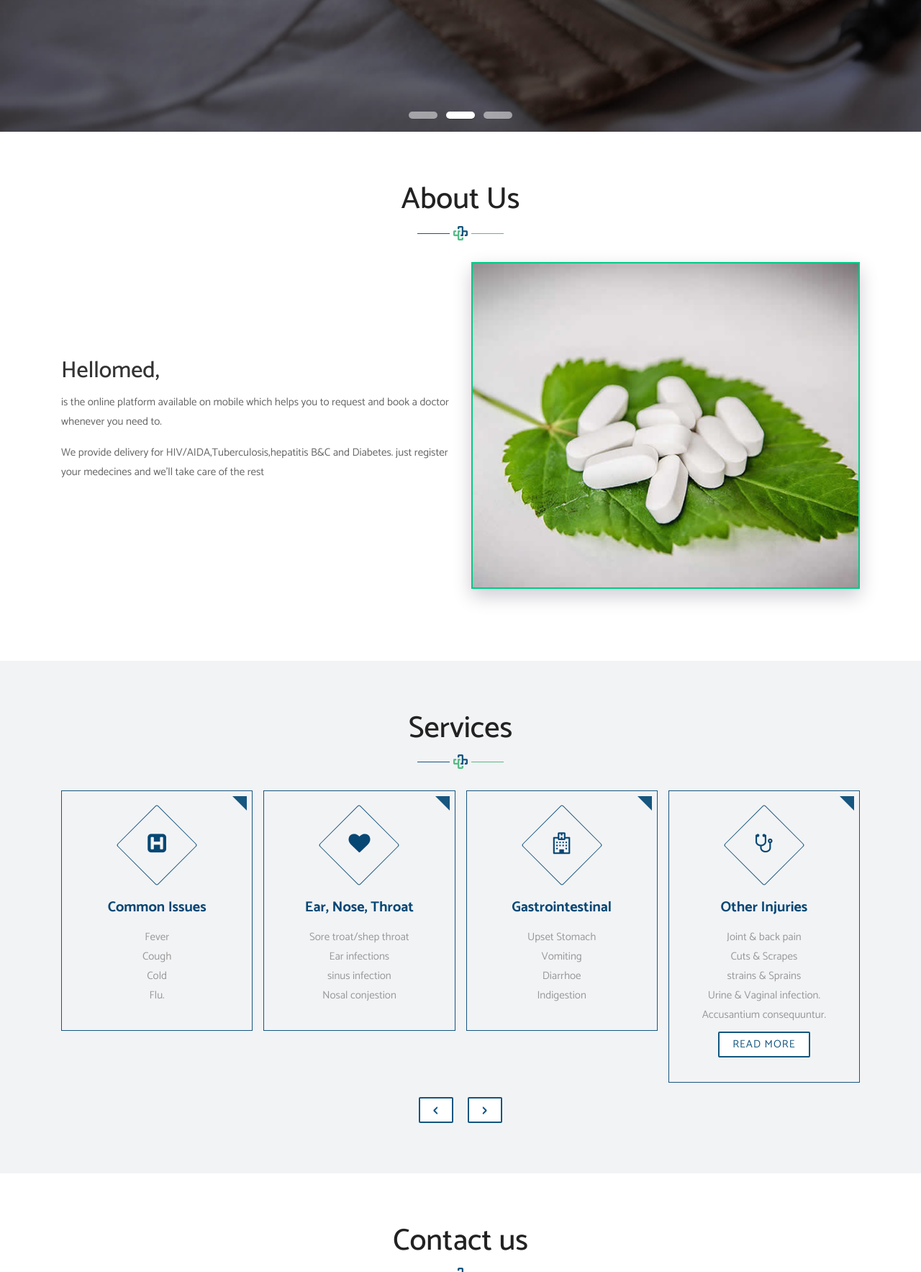
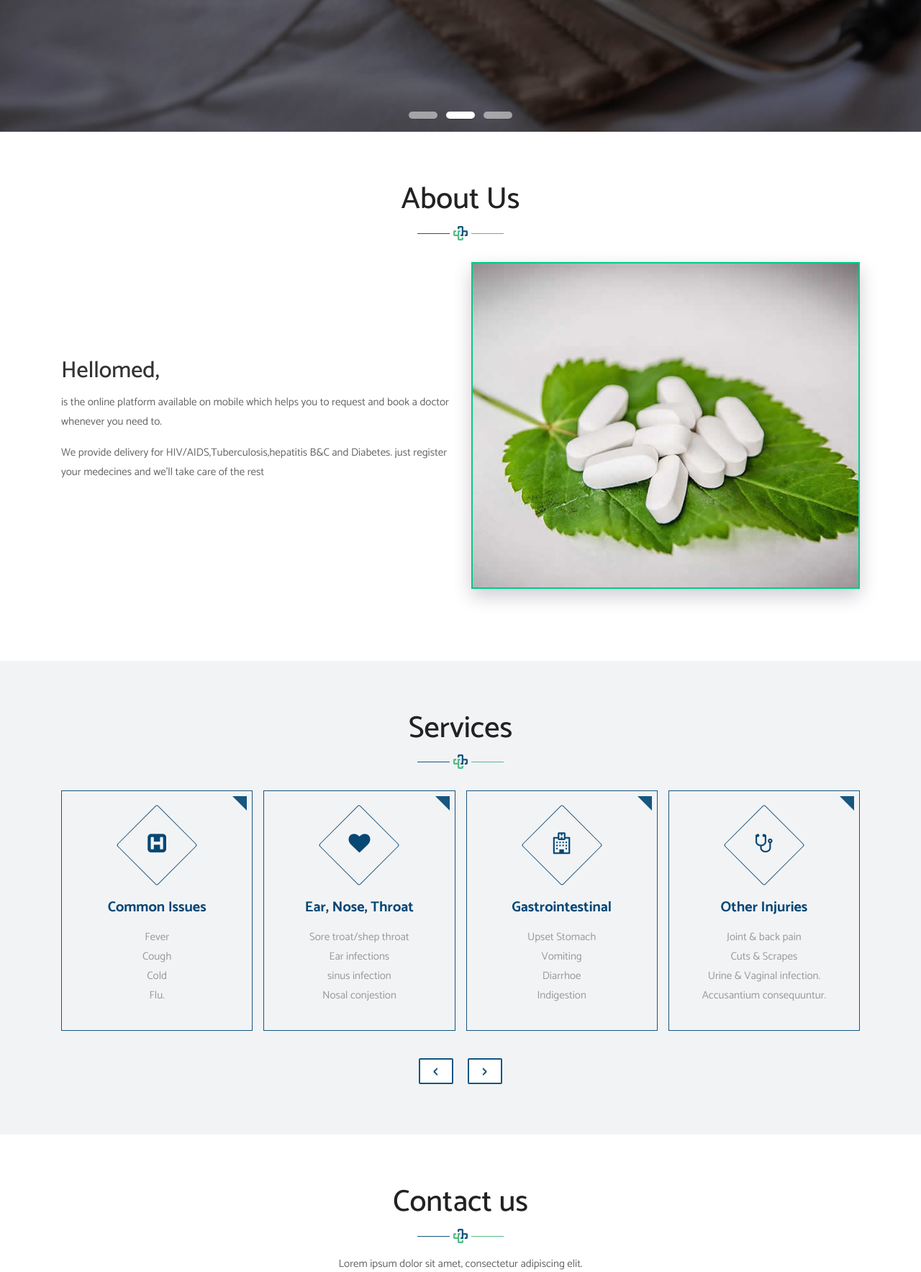
Before and after one commit to juru-juliette/Hellomed, a Django app: page / in a window 1280 px wide. Shown: the part 512-2279 px from the top of the page at 72% size. Run offline with Django 3.2, Linux system fonts and the light colour scheme; some libraries are stand-ins or nearby versions.

Commit message:
about us hello med

```diff
--- a/Medi/templates/index.html
+++ b/Medi/templates/index.html
@@ -83,7 +83,7 @@
 		<div class="container-fluid">
 			<div class="row">
 				<div class="pogoSlider" id="js-main-slider">
-					<div class="pogoSlider-slide" data-transition="fade" data-duration="1500" style="background-image:url(static/images/slider-01.jpg);">
+					<div class="pogoSlider-slide" data-transition="fade" data-duration="1500" style="background-image:url(static/images/img3.jpg);">
 						<div class="lbox-caption pogoSlider-slide-element">
 							<div class="lbox-details">
 								<h1>Welcome to Hellomed</h1>
@@ -134,7 +134,7 @@
 							<div class="col-lg-6 col-md-6 col-sm-12">
 								<h2> Hellomed, </h2>
 								<p>is the online platform available on mobile which helps you to request and book a doctor whenever you need to. </p>
-								<p>We provide delivery for HIV/AIDA,Tuberculosis,hepatitis B&C and Diabetes. just register your medecines and we'll take care of the rest </p>
+								<p>We provide delivery for HIV/AIDS,Tuberculosis,hepatitis B&C and Diabetes. just register your medecines and we'll take care of the rest </p>
 								<!-- <a href="#" class="new-btn-d br-2">Read More</a> -->
 							</div>
 							<div class="col-lg-6 col-md-6 col-sm-12">
@@ -192,7 +192,7 @@
 								<p class="description">
 									Sore troat/shep throat <br> Ear infections <br> sinus infection <br> Nosal conjestion<br>
 								</p>
-								<!-- <a href="#" class="new-btn-d br-2">Read More</a> -->
+
 							</div>
 						</div>
 						<div class="item">
@@ -210,19 +210,19 @@
 								<div class="service-icon"><i class="fa fa-stethoscope" aria-hidden="true"></i></div>
 								<h3 class="title">Other Injuries</h3>
 								<p class="description">
-									Joint & back pain <br> Cuts & Scrapes <br>strains & Sprains <br> Urine & Vaginal infection. Accusantium consequuntur.
+									Joint & back pain <br> Cuts & Scrapes<br> Urine & Vaginal infection. Accusantium consequuntur.
 								</p>
-								<a href="#" class="new-btn-d br-2">Read More</a>
+
 							</div>
 						</div>
 						<div class="item">
 							<div class="serviceBox">
 								<div class="service-icon"><i class="fa fa-wheelchair" aria-hidden="true"></i></div>
-								<h3 class="title">Lorem ipsum dolor</h3>
+								<h3 class="title">Respiratory</h3>
 								<p class="description">
-									Lorem ipsum dolor sit amet, consectetur adipisicing elit. Accusantium consequuntur.
+									Asthma <br> Infection <br> Cold & Seasonal allergies <br> Bronchitis <br>
 								</p>
-								<a href="#" class="new-btn-d br-2">Read More</a>
+
 							</div>
 						</div>
 						<div class="item">
```
Also changed, not shown: Medi/static/images/blog-img-02.jpg (deleted), Medi/static/images/blog-img-03.jpg (deleted), Medi/static/images/img-1.jpg (deleted), Medi/static/images/img-2.jpg (deleted), Medi/static/images/img-3.jpg (deleted), Medi/static/images/img1.jpg (added), Medi/static/images/img2.jpg (added), Medi/static/images/img3.jpg (added).
